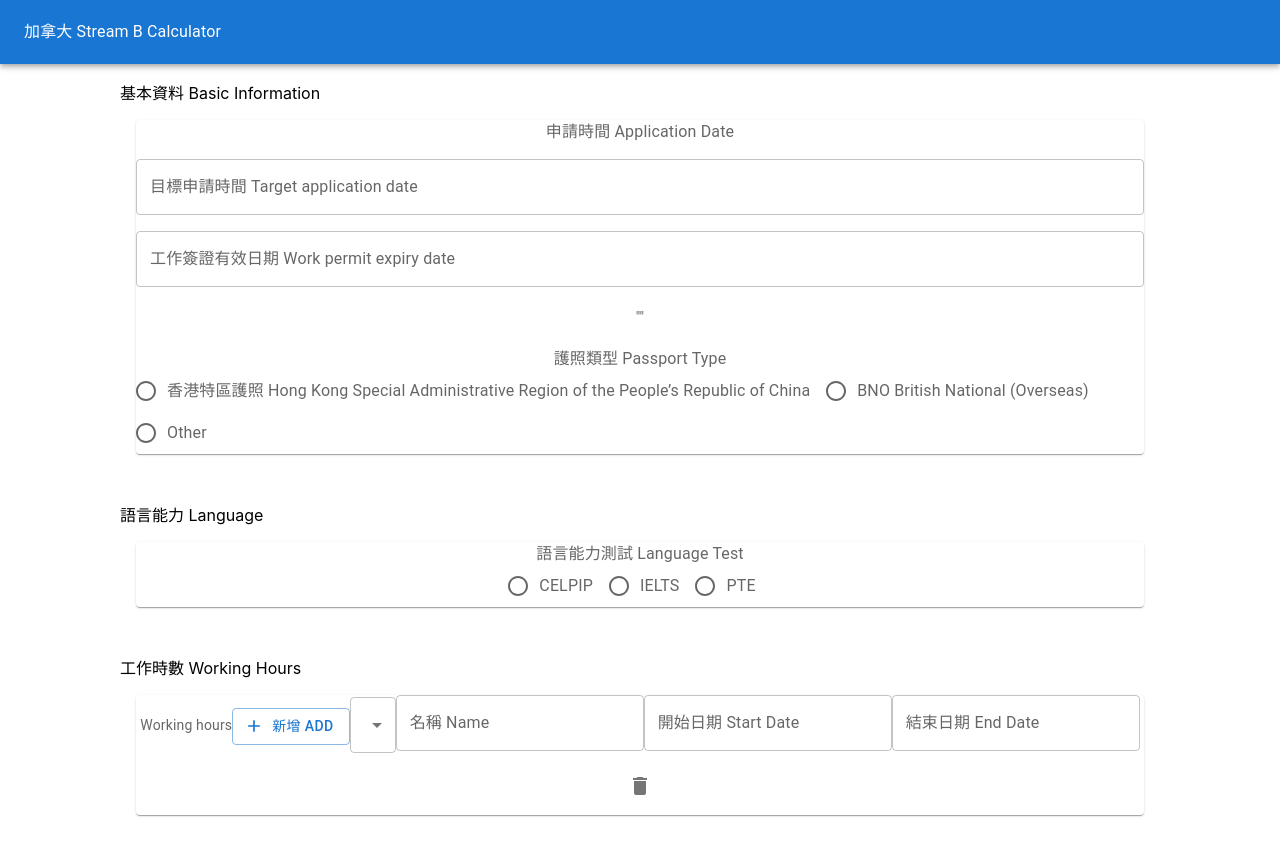
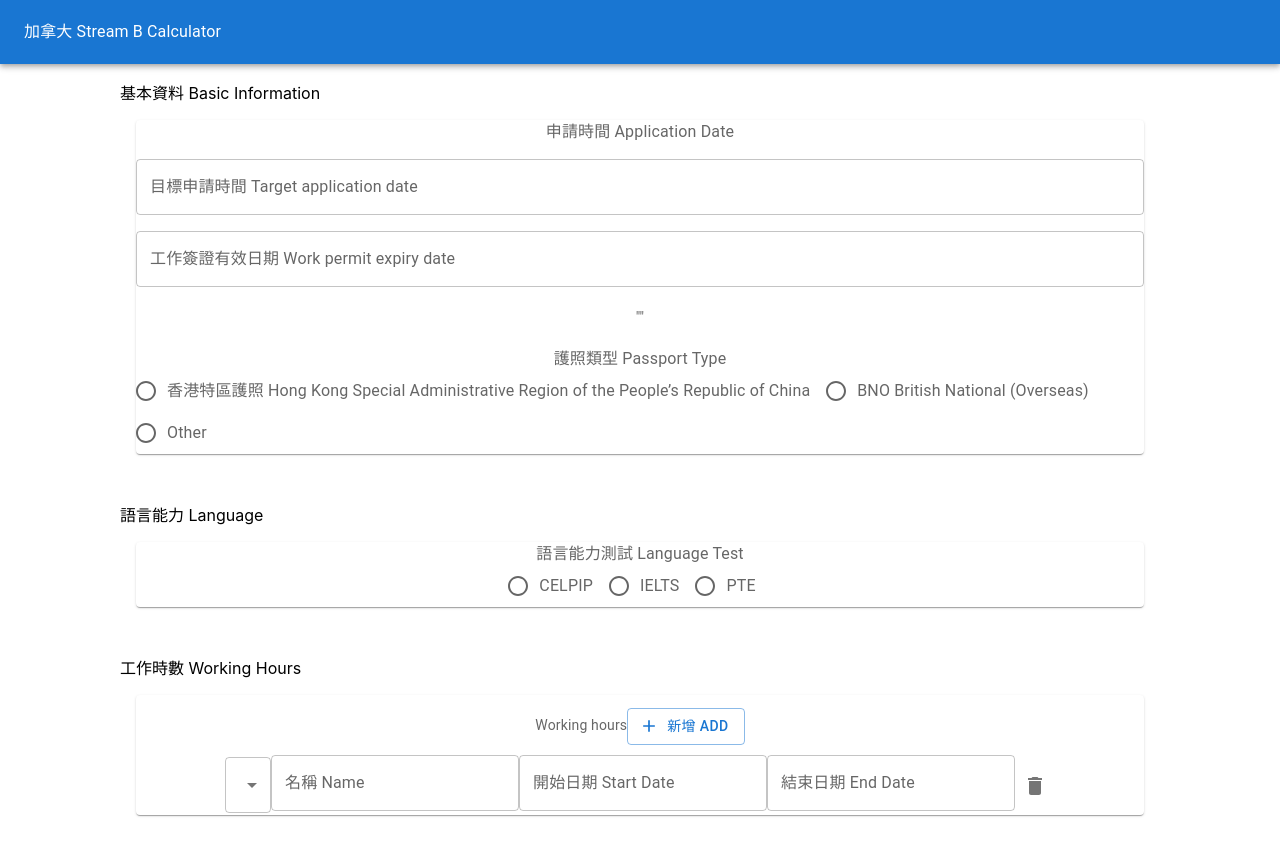
Before and after one commit to VardyNg/Canada-HK-Stream-B-Calculator, a React (Create React App) app: page / in a window 1280 px wide. Both pictures are taken after a click on the button "新增 ADD". Built offline with nearby package versions, Linux system fonts and the light colour scheme.

Commit message:
improve job item display

```diff
--- a/src/organisms/stream-b-calculator/new-job-fields.tsx
+++ b/src/organisms/stream-b-calculator/new-job-fields.tsx
@@ -5,10 +5,11 @@ import {
   JobEndTimePicker,
   RemoveJobButton,
 } from "../../molecules";
+import Grid from '@mui/material/Grid';
 
 function NewJobFields() {
   return (
-    <>
+    <Grid>
       <JobTypePicker />
       <JobNameTextField />
       <JobStartTimePicker
@@ -20,7 +21,7 @@ function NewJobFields() {
       <RemoveJobButton
         onClick={() => {}}
       />
-    </>
+    </Grid>
   )
 }
 
--- a/src/organisms/stream-b-calculator/working-hours.tsx
+++ b/src/organisms/stream-b-calculator/working-hours.tsx
@@ -6,6 +6,7 @@ import {
 import {
   Job
 } from '../../interfaces';
+import Stack from '@mui/material/Stack';
 
 function WorkingHours() {
   const [jobs, setJobs] = React.useState<Array<Job>>([]);
@@ -24,6 +25,7 @@ function WorkingHours() {
       <AddJobButton
         onClick={handleAddJob}
       />
+      <Stack>
         {
           jobs.map(() => {
             return (
@@ -31,6 +33,7 @@ function WorkingHours() {
             )
           })
         }
+      </Stack>
     </>
   )
 }
```
Lines whose indentation alone changed are shown as unchanged.
